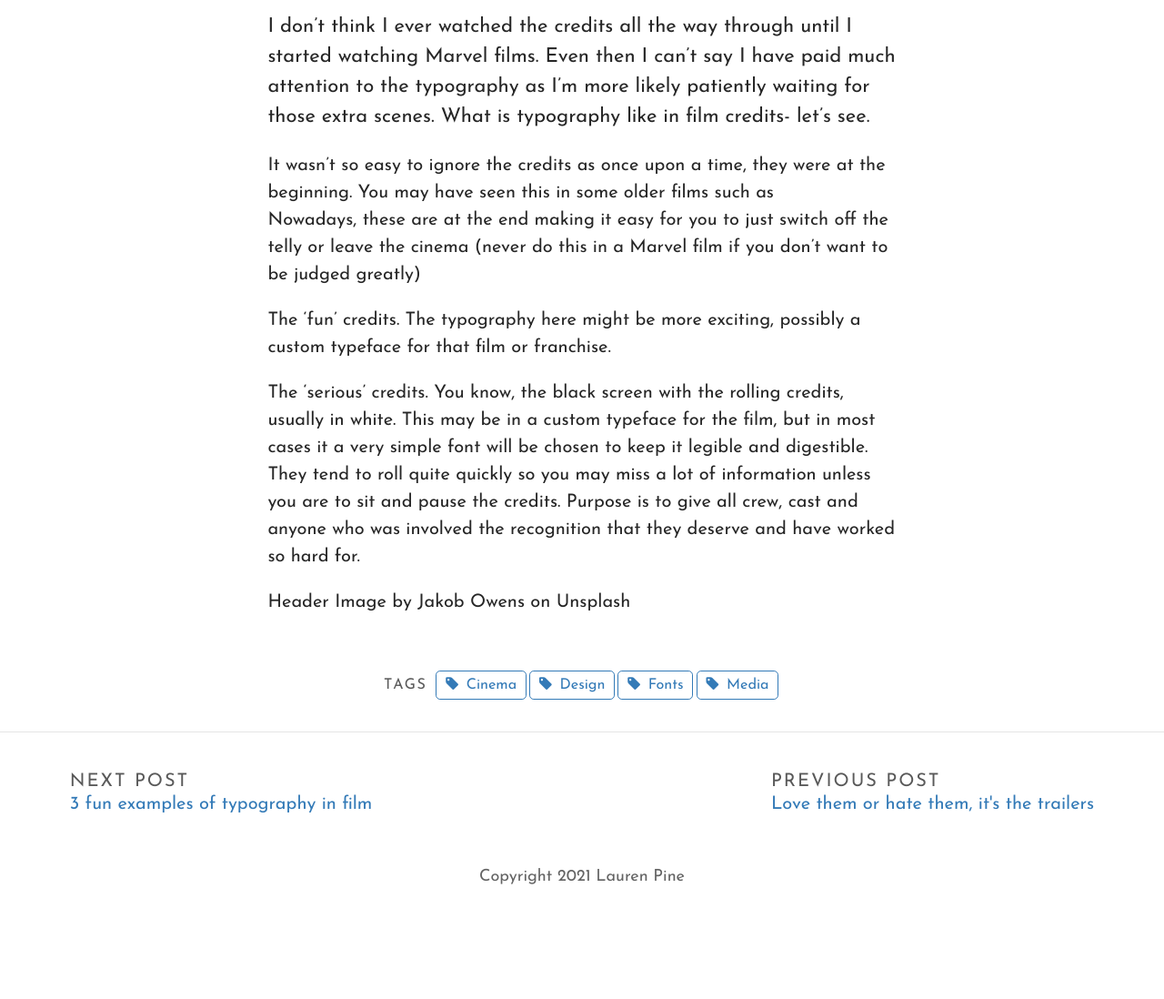
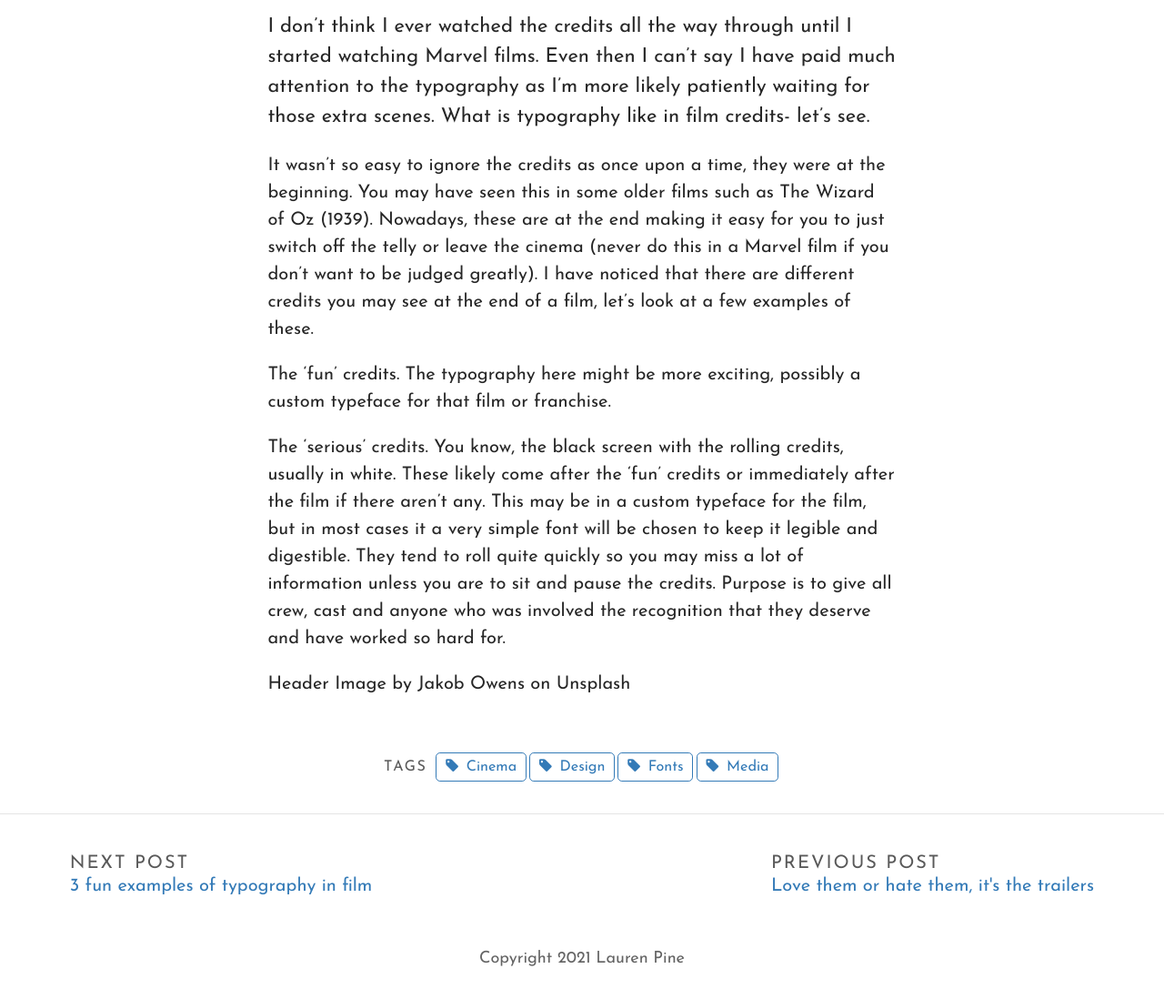
Before and after one commit to laurenlouisap/typography, a Jekyll site: the page built from _posts/2021-11-15-the-credits.md, in a window 1280 px wide. Shown: the part 340-1438 px from the top of the page at 91% size. Built offline with Jekyll 4.4.1, drawn with Linux system fonts in a browser that asks for light colours; some web fonts are replaced; before the commit the page ends 1348 px from its top, so only the background shows below that.

Commit message:
Update Post “2021-11-15-the-credits”

```diff
--- a/_posts/2021-11-15-the-credits.md
+++ b/_posts/2021-11-15-the-credits.md
@@ -13,11 +13,10 @@ tags:
 ---
 I don't think I ever watched the credits all the way through until I started watching Marvel films. Even then I can't say I have paid much attention to the typography as I'm more likely patiently waiting for those extra scenes. What is typography like in film credits- let's see.
 
-It wasn't so easy to ignore the credits as once upon a time, they were at the beginning. You may have seen this in some older films such as \
-Nowadays, these are at the end making it easy for you to just switch off the telly or leave the cinema (never do this in a Marvel film if you don't want to be judged greatly)
+It wasn't so easy to ignore the credits as once upon a time, they were at the beginning. You may have seen this in some older films such as The Wizard of Oz (1939). Nowadays, these are at the end making it easy for you to just switch off the telly or leave the cinema (never do this in a Marvel film if you don't want to be judged greatly). I have noticed that there are different credits you may see at the end of a film, let's look at a few examples of these.
 
 The 'fun' credits. The typography here might be more exciting, possibly a custom typeface for that film or franchise.
 
-The 'serious' credits. You know, the black screen with the rolling credits, usually in white. This may be in a custom typeface for the film, but in most cases it a very simple font will be chosen to keep it legible and digestible. They tend to roll quite quickly so you may miss a lot of information unless you are to sit and pause the credits. Purpose is to give all crew, cast and anyone who was involved the recognition that they deserve and have worked so hard for.
+The 'serious' credits. You know, the black screen with the rolling credits, usually in white. These likely come after the 'fun' credits or immediately after the film if there aren't any. This may be in a custom typeface for the film, but in most cases it a very simple font will be chosen to keep it legible and digestible. They tend to roll quite quickly so you may miss a lot of information unless you are to sit and pause the credits. Purpose is to give all crew, cast and anyone who was involved the recognition that they deserve and have worked so hard for.
 
 Header Image by Jakob Owens on Unsplash
```
